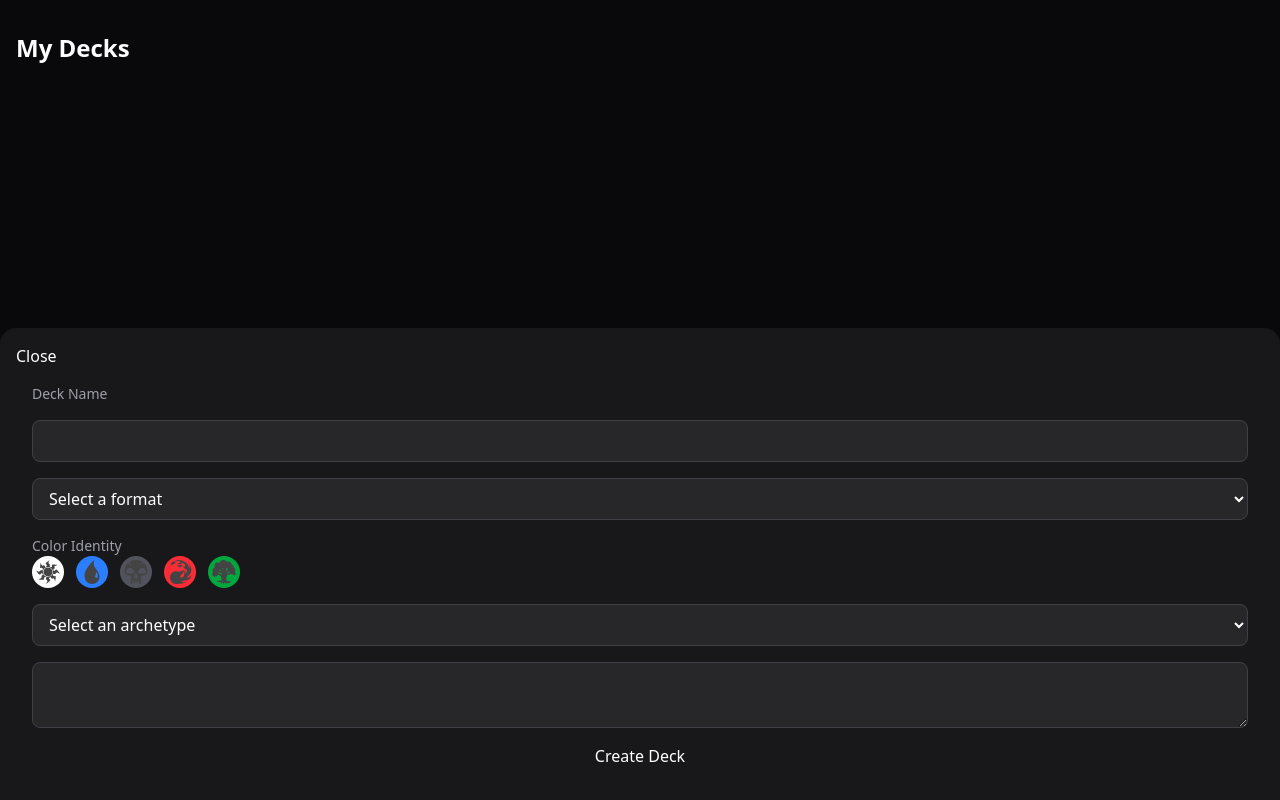
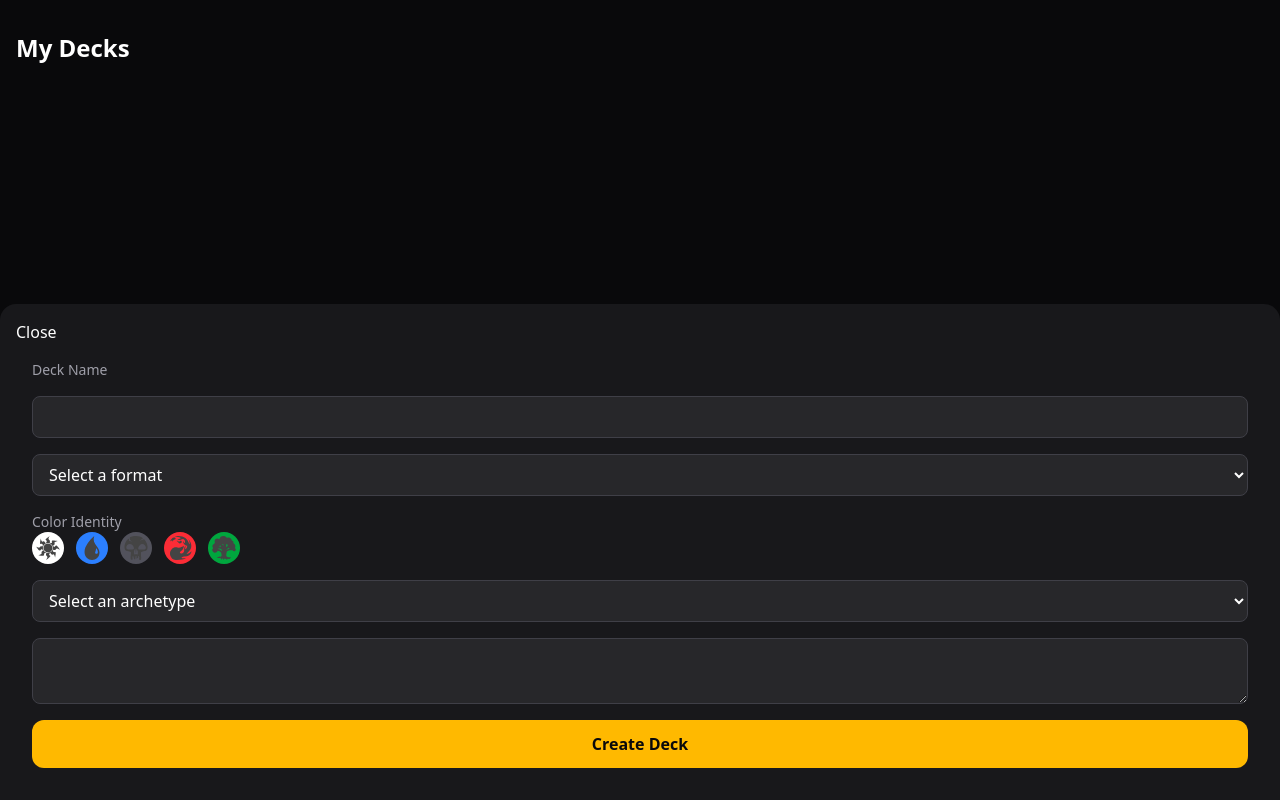
Before and after one commit to larabc/mtg-tracker, a React (Vite) app in the folder mtg-tracker/: page /decks in a window 1280 px wide. Both pictures are taken after a click on the button 1240 px from the left and 696 px from the top of the page. Built offline with nearby package versions, Linux system fonts and the light colour scheme.

Commit message:
add styles for create deck button

```diff
--- a/mtg-tracker/src/components/DeckForm.tsx
+++ b/mtg-tracker/src/components/DeckForm.tsx
@@ -90,7 +90,7 @@ export default function DeckForm({ onSubmit }: DeckFormProps) {
                 ))}
             </select>
             <textarea name="comments" id="comments" onChange={handleInputChange} className="w-full bg-zinc-800 text-white rounded-lg px-3 py-2 outline-none border border-zinc-700" />
-            <button>Create Deck</button>
+            <button className="w-full py-3 rounded-xl bg-amber-400 text-zinc-950 font-bold text-base">Create Deck</button>
         </form>
     )
 }
```
